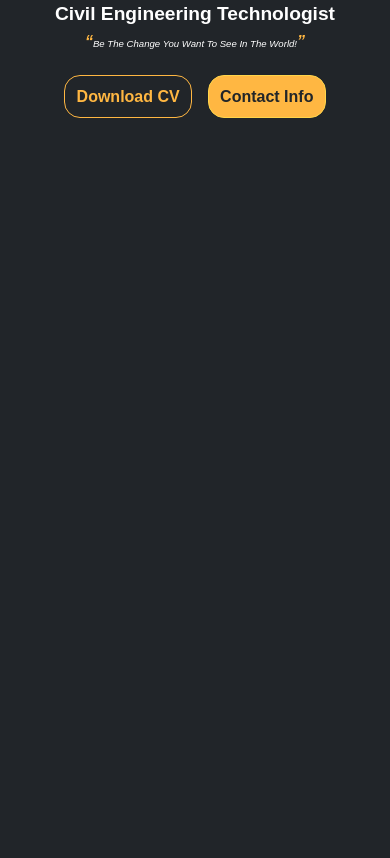
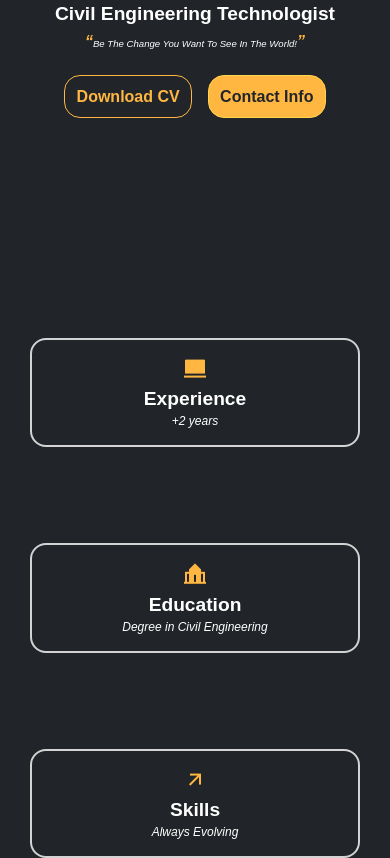
Before and after one commit to donkolony/portfolio-kolony.dev, a plain HTML site: page index.html in a window 390 px wide. Shown: the part 381-1239 px from the top of the page. Before the commit the page ends 844 px from the top, so only its background shows below. Drawn offline with nearby package versions, Linux system fonts and the light colour scheme.

Commit message:
Complete mini-about section & mobile responsive

```diff
--- a/index.html
+++ b/index.html
@@ -64,6 +64,25 @@
           </button>
         </div>
       </section>
+
+      <!-------------------------- EDUCATION SECTION -------------------------->
+      <div class="mini-about">
+        <div class="mini-card">
+          <i class="ri-macbook-fill"></i>
+          <h4>Experience</h4>
+          <p>+2 years</p>
+        </div>
+        <div class="mini-card">
+          <i class="ri-school-fill"></i>
+          <h4>Education</h4>
+          <p>Degree in Civil Engineering</p>
+        </div>
+        <div class="mini-card">
+          <i class="ri-arrow-right-up-line"></i>
+          <h4>Skills</h4>
+          <p>Always Evolving</p>
+        </div>
+      </div>
     </main>
 
     <!-------------------------- SKILLS SECTION -------------------------->
--- a/styles/main.css
+++ b/styles/main.css
@@ -111,7 +111,7 @@ h2 {
 } */
 
 h4 {
-  font-size: 1.7rem;
+  font-size: 1.3rem;
   color: var(--FONT-COLOR);
   width: 100%;
 }
@@ -204,9 +204,10 @@ p {
 
 /********************** HERO SECTION ***********************/
 .main {
-  display: flex;
+  /* display: flex;
   flex-direction: column;
-  align-items: center;
+  align-items: center; */
+  min-height: 100vh;
 }
 
 .hero {
@@ -302,4 +303,52 @@ p {
   transition: all 0.5s ease;
 }
 
+/********************** MINI-ABOUT SECTION ***********************/
+.mini-about {
+  display: flex;
+  justify-content: space-between;
+  text-align: center;
+  gap: 1rem;
+  margin-top: 7rem;
+  /* flex-wrap: wrap; */
+  max-width: 1300px;
+  margin: 0 auto;
+}
+
+.mini-card {
+  border: 2px solid lightgrey;
+  border-radius: 1rem;
+  padding: 1rem;
+  display: flex;
+  flex-direction: column;
+  gap: 5px;
+  width: 350px;
+  cursor: pointer;
+  margin-top: 5rem;
+  /* background-color: hsl(37, 100%, 80%); */
+}
+
+.mini-card:hover {
+  background-color: hsl(37, 100%, 90%);
+  transition: all 1s ease;
+}
+
+.mini-card i {
+  font-size: 1.5rem;
+  color: #ffb742;
+}
+
+.mini-card h4 {
+  font-size: 1.2rem;
+}
+
+.mini-card:hover h4 {
+  color: #000;
+  transition: all 1s ease;
+}
+
+.mini-card p {
+  font-size: 12px;
+  font-style: italic;
+}
 /********************** SKILLS SECTION ***********************/
--- a/styles/mediaquerries.css
+++ b/styles/mediaquerries.css
@@ -95,6 +95,14 @@
   .secondary-btn {
     padding: 0.8rem;
   }
+
+  .mini-about {
+    flex-direction: column;
+  }
+
+  .mini-card {
+    width: 100%;
+  }
 }
 
 @media screen and (max-width: 600px) {
```
